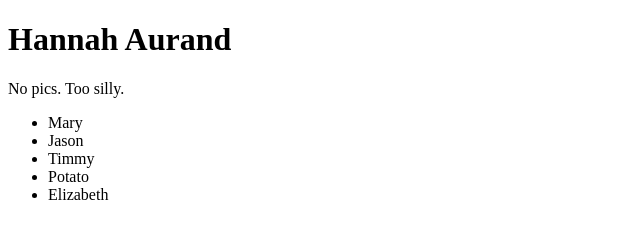
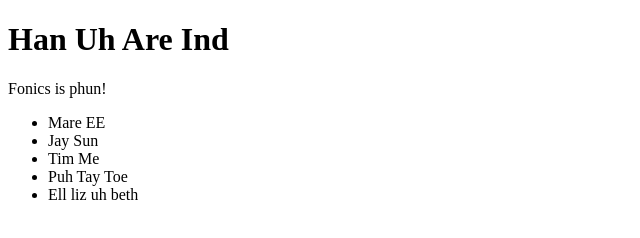
Before and after one commit to HannahAurand/sample_portfolio_remote, a plain HTML site: page index.html in a window 1280 px wide. Shown: the whole page, without its empty margins (0-640 px from the left). Drawn offline with Linux system fonts and the light colour scheme.

Commit message:
index.html

```diff
--- a/index.html
+++ b/index.html
@@ -4,14 +4,14 @@
 	<title>Yo</title>
 </head>
 <body>
-	<h1>Hannah Aurand</h1>
-	<p>No pics. Too silly.</p>
+	<h1>Han Uh Are Ind</h1>
+	<p>Fonics is phun!</p>
 		<ul>
-			<li>Mary</li>
-			<li>Jason</li>
-			<li>Timmy</li>
-			<li>Potato</li>
-			<li>Elizabeth</li>
+			<li>Mare EE</li>
+			<li>Jay Sun</li>
+			<li>Tim Me</li>
+			<li>Puh Tay Toe</li>
+			<li>Ell liz uh beth</li>
 		</ul>
 </body>
 </html>
```
